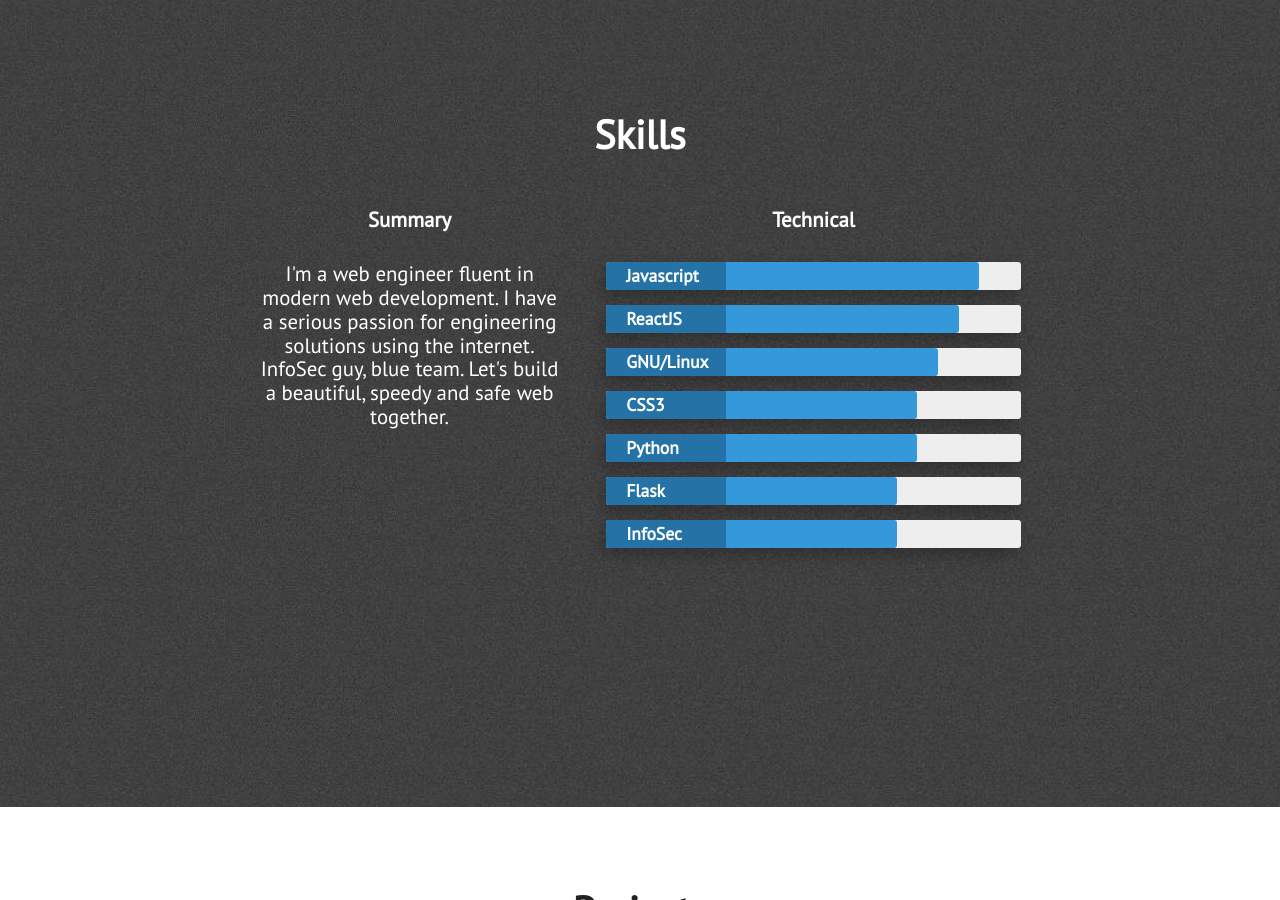
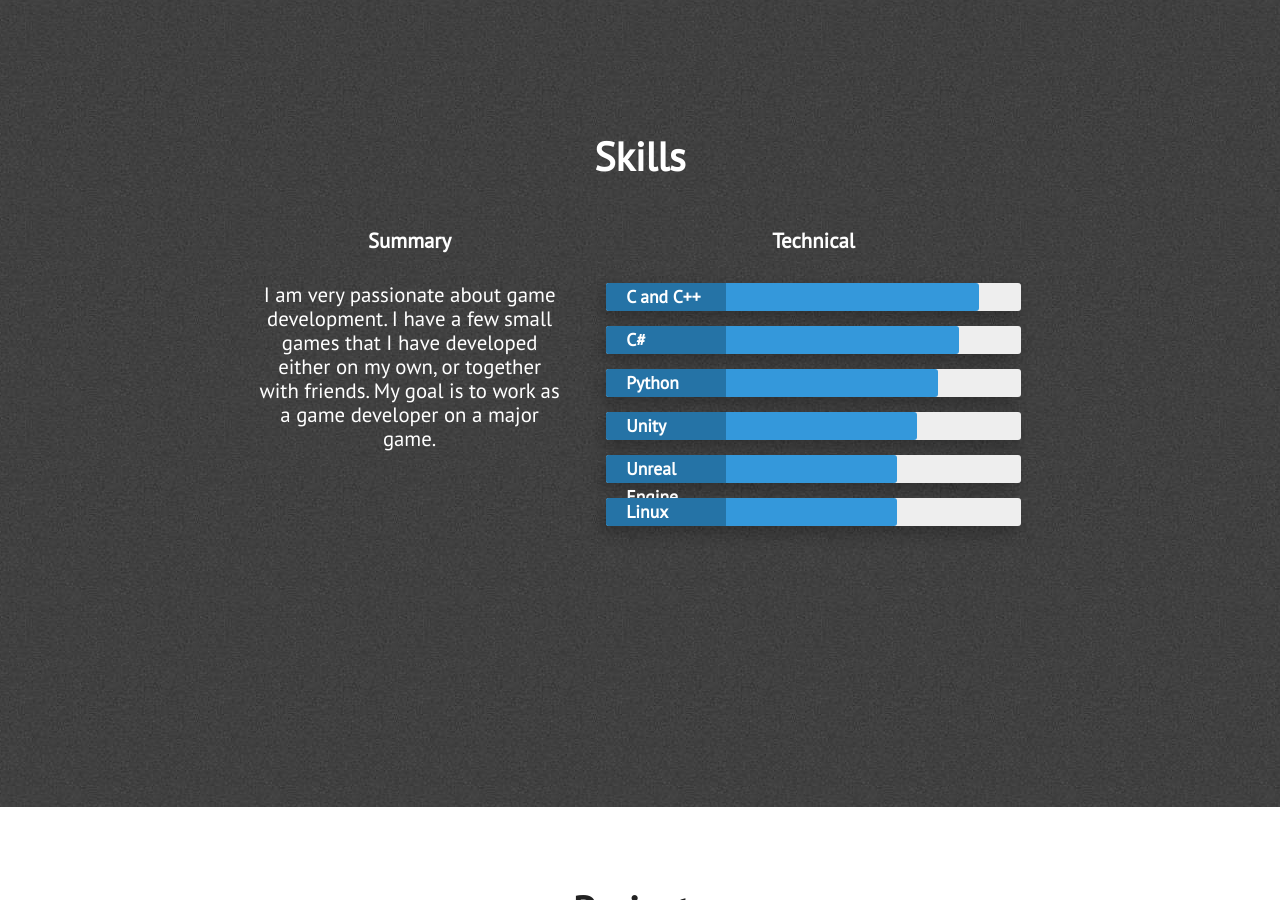
Before and after one commit to mkoseoglu091/mkoseoglu091.github.io, a Jekyll site: the page built from index.html, in a window 1280 px wide and 900 px high, scrolled down 2093 px. Built offline with Jekyll 4.4.1, drawn with Linux system fonts in a browser that asks for light colours; nearby versions of some CDN libraries.

Commit message:
Update skills.html

```diff
--- a/_includes/skills.html
+++ b/_includes/skills.html
@@ -8,45 +8,39 @@
                 <div class="what-i-do">
                     <h3 class="center-align skills-subsection">Summary</h3>
                     <p class="paragraph-text center-align">
-                        I'm a web engineer fluent in modern web development. I have a serious passion for engineering solutions using the internet. InfoSec guy, blue team. Let's build a beautiful, speedy and safe web together.
+                        I am very passionate about game development. I have a few small games that I have developed either on my own, or together with friends. My goal is to work as a game developer on a major game.
                     </p>
                 </div>
                 <div class="technical-skills">
                     <h3 class="center-align skills-subsection">Technical</h3>
                     <div class="progress-bars">
                         <div class="skillbar clearfix " data-percent="90%">
-                            <div class="skillbar-title" style="background: #2980b9;"><span>Javascript</span></div>
+                            <div class="skillbar-title" style="background: #2980b9;"><span>C and C++</span></div>
                             <div class="skillbar-bar" style="background: #3498db;"></div>
                         </div> <!-- End Skill Bar -->
 
                         <div class="skillbar clearfix " data-percent="85%">
-                            <div class="skillbar-title" style="background: #2980b9;"><span>ReactJS</span></div>
+                            <div class="skillbar-title" style="background: #2980b9;"><span>C#</span></div>
                             <div class="skillbar-bar" style="background: #3498db;"></div>
                         </div> <!-- End Skill Bar -->
 
                         <div class="skillbar clearfix " data-percent="80%">
-                            <div class="skillbar-title" style="background: #2980b9;"><span>GNU/Linux</span></div>
+                            <div class="skillbar-title" style="background: #2980b9;"><span>Python</span></div>
                             <div class="skillbar-bar" style="background: #3498db"></div>
                         </div> <!-- End Skill Bar -->
 
-
                         <div class="skillbar clearfix " data-percent="75%">
-                            <div class="skillbar-title" style="background: #2980b9;"><span>CSS3</span></div>
-                            <div class="skillbar-bar" style="background: #3498db;"></div>
-                        </div> <!-- End Skill Bar -->
-
-                        <div class="skillbar clearfix " data-percent="75%">
-                            <div class="skillbar-title" style="background: #2980b9;"><span>Python</span></div>
+                            <div class="skillbar-title" style="background: #2980b9;"><span>Unity</span></div>
                             <div class="skillbar-bar" style="background: #3498db;"></div>
                         </div> <!-- End Skill Bar -->
 
                         <div class="skillbar clearfix " data-percent="70%">
-                            <div class="skillbar-title" style="background: #2980b9"><span>Flask</span></div>
+                            <div class="skillbar-title" style="background: #2980b9"><span>Unreal Engine</span></div>
                             <div class="skillbar-bar" style="background: #3498db;"></div>
                         </div> <!-- End Skill Bar -->
 
                         <div class="skillbar clearfix " data-percent="70%">
-                            <div class="skillbar-title" style="background: #2980b9"><span>InfoSec</span></div>
+                            <div class="skillbar-title" style="background: #2980b9"><span>Linux</span></div>
                             <div class="skillbar-bar" style="background: #3498db"></div>
                         </div> <!-- End Skill Bar -->
                     </div>
```
